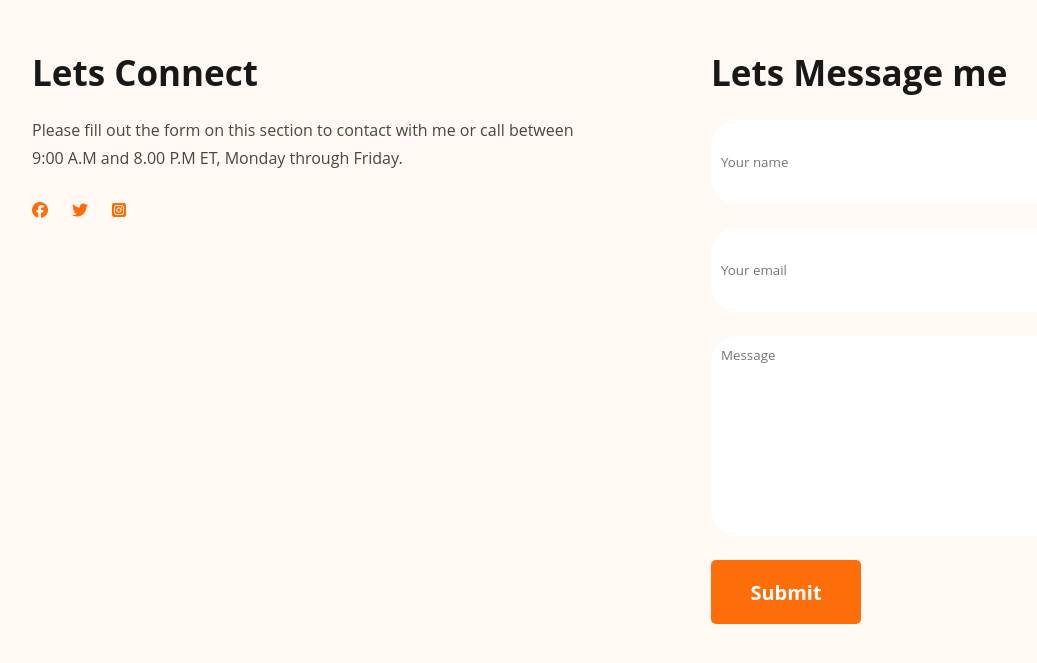
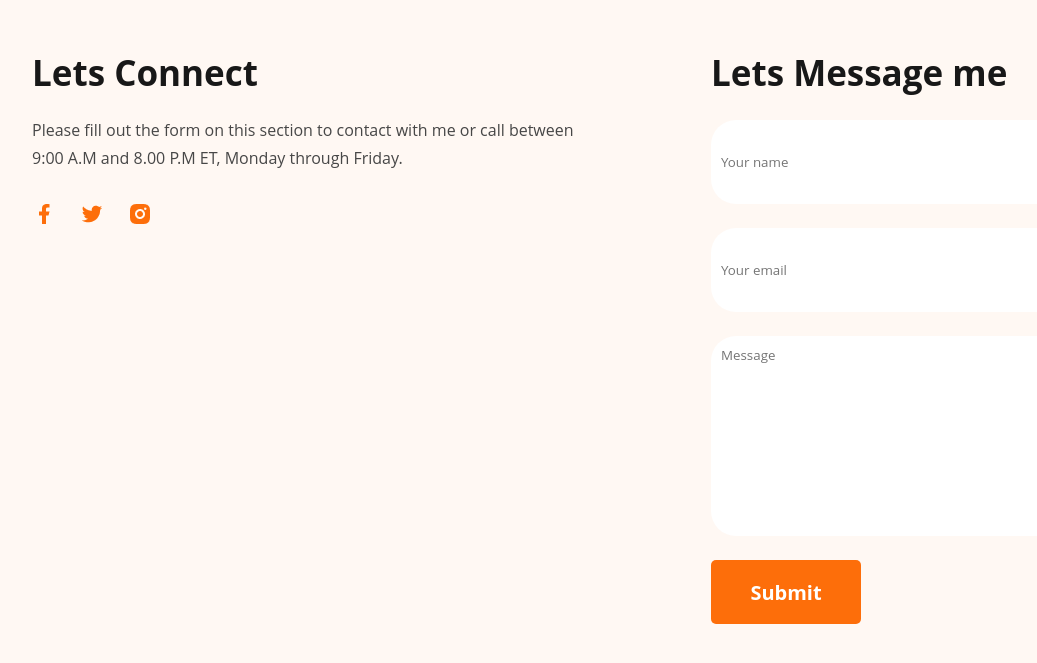
Before and after one commit to AD-Mamun3414/Basic-Portfolio, a plain HTML site: page index.html in a window 1280 px wide. Shown: the part 3166-3829 px from the top of the page, without its empty margins (198-1235 px from the left). Drawn offline with Linux system fonts and the light colour scheme.

Commit message:
update portfolio 2

```diff
--- a/index.html
+++ b/index.html
@@ -206,9 +206,9 @@
           between 9:00 A.M and 8.00 P.M ET, Monday through Friday.
         </p>
         <div class="icon-des">
-          <i class="fa-brands fa-facebook" id="idd"></i>
-          <i class="fa-brands fa-twitter" id="idd" ></i>
-          <i class="fa-brands fa-square-instagram" id="idd"></i>
+          <img id="idd" src="/images/icons/facebook.png" alt="">
+          <img id="idd" src="/images/icons/twitter.png" alt="">
+          <img id="idd" src="/images/icons/insta.png" alt="">
         </div>
       </div>
       <div class="input">
```
